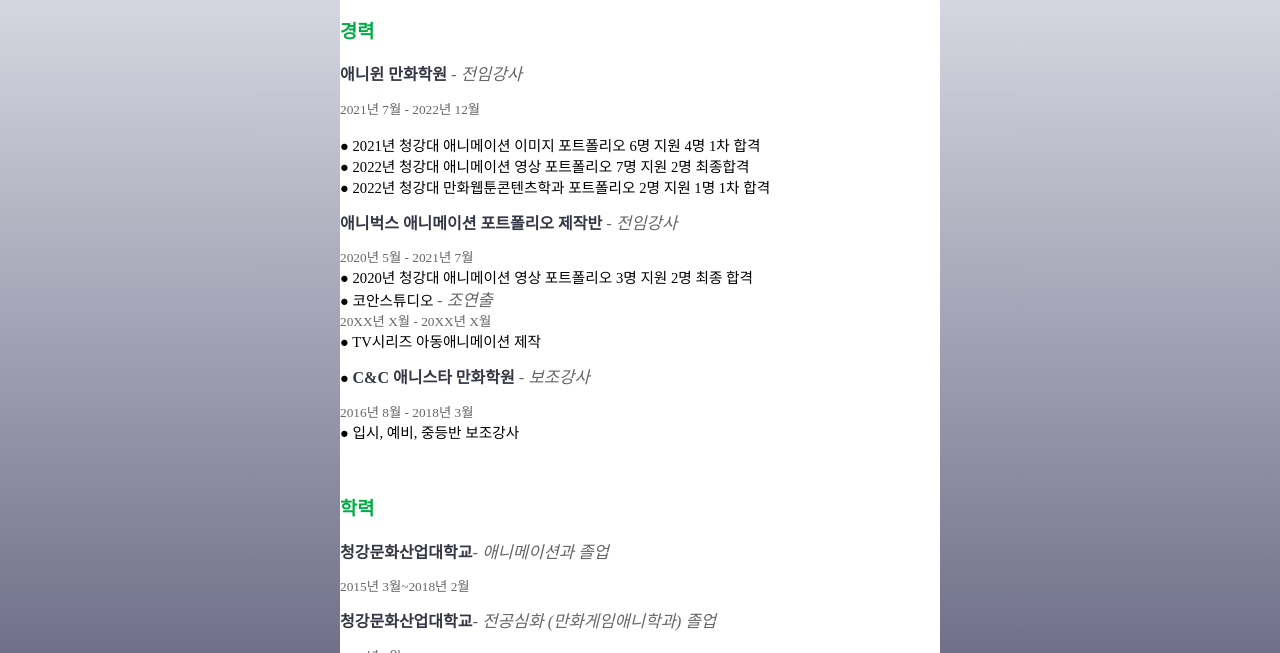
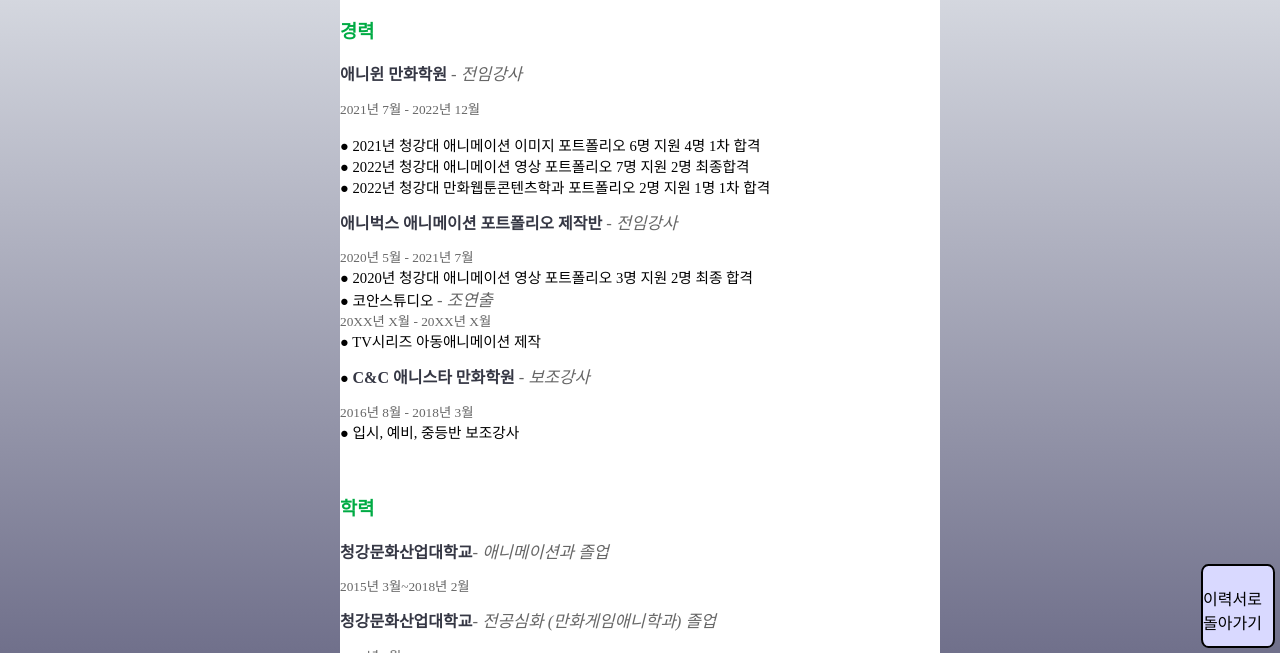
Before and after one commit to delta5000/portfolio, a plain HTML site: page index.html in a window 1280 px wide. Shown: the part 147-800 px from the top of the page. Drawn offline with Linux system fonts and the light colour scheme.

Commit message:
Add files via upload

```diff
--- a/index.html
+++ b/index.html
@@ -29,6 +29,9 @@
      }
 
      .mobile{
+      display: none;
+     }
+     .top{
       display: none;
      }
       .sec1 {
@@ -81,11 +84,14 @@
  #l1> li>*:first-child:before {content: "● "; color: black;  font-style: normal; font-weight: normal; text-decoration: none; font-size: 11pt; }
 
     </style>
-    <link rel="stylesheet" href="./style/style.css">
+
+<link rel="stylesheet" href="./style/style.css">
   </head>
   <body>
+    <div class="top"><a href="#top">이력서로<br>돌아가기</a>
+   </div>
     <section class="sec1">
-        <p style="text-indent: 0pt;text-align: left;"><br/></p>
+        <p  style="text-indent: 0pt;text-align: left;"><br/></p>
 <p class="s1" style="padding-left: 5pt;text-indent: 0pt;text-align: left;">이력서 유수빈</p>
 <p style="text-indent: 0pt;text-align: left;"><br/></p><p class="s2" style="padding-left: 5pt;text-indent: 0pt;line-height: 20pt;text-align: left;">(+82) 010-5576-0547</p>
 <p style="padding-left: 5pt;text-indent: 0pt;line-height: 20pt;text-align: left;">
@@ -186,7 +192,7 @@
 
         <img src="">
 
-          <p class="s1">이력서 유수빈</p>
+          <p id="top" class="s1">이력서 유수빈</p>
           <p><br/></p>
           <p class="s2">(+82) 010-5576-0547</p>
           <p>
--- a/style/style.css
+++ b/style/style.css
@@ -30,6 +30,25 @@
     background-color: white;
   }
 
+  .top a {
+    text-decoration: none;
+    color: black;
+    text-align: center;
+  }
+  .top {
+    display: inline;
+    position: fixed;
+    bottom: 5px;
+    right: 5px;
+    width: 70px;
+    height: 60px;
+    margin-top: 0;
+    padding: auto;
+    border: 2px solid black;
+    border-radius: 10%;
+    background-color: rgb(217, 217, 255);
+  }
+
   .sec2 {
     width: 600px;
   }
```
